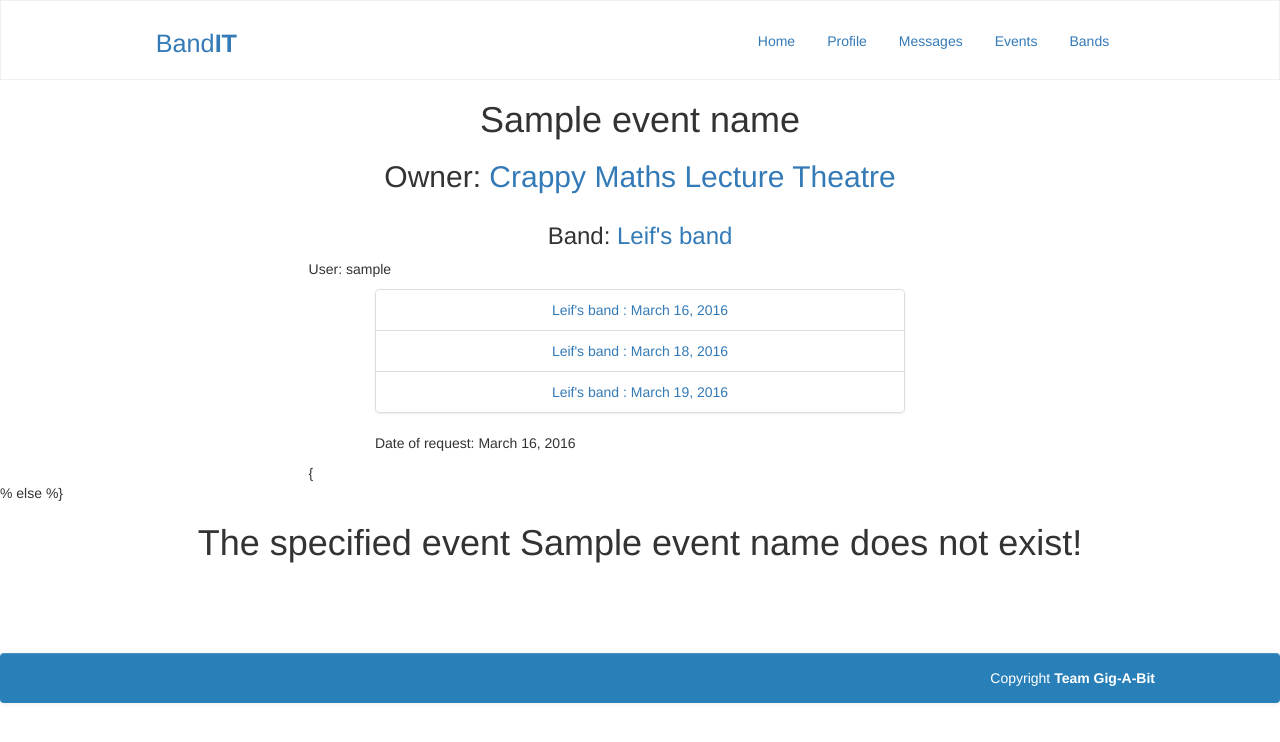
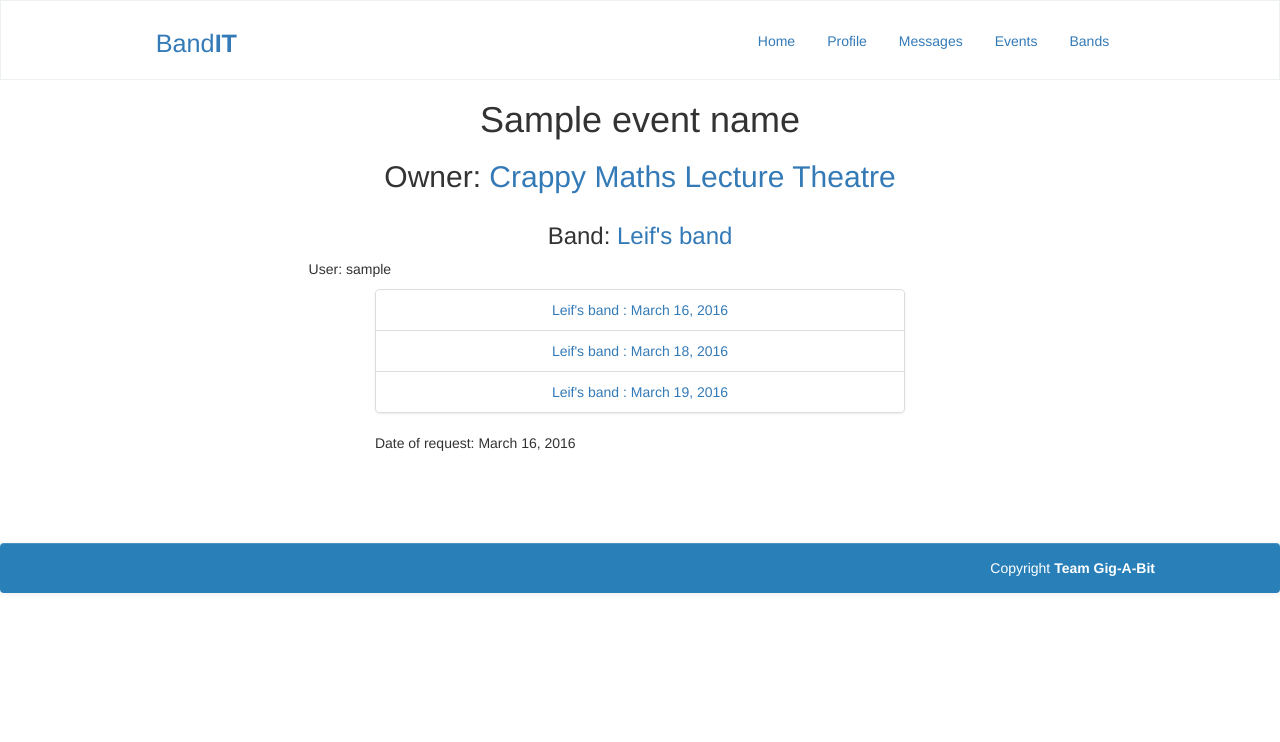
Before and after one commit to RobertCMcAlpine/Bandit, a Django app: template project/templates/bandit/event.html in a window 1280 px wide. Shown: the top 742 px of the page. Run offline with Django 3.2, Linux system fonts and the light colour scheme; data comes from the database, SQL or seed files in the repository; the template is opened without the code that fills it: values that come from a table or form of the project are taken from there, most other values are stand-ins (such as "Sample title", 1, 10 or a date in 2020); parts of the project's set-up code (start-up, migrations or seed data) failed here and were passed over; some libraries are stand-ins or nearby versions.

Commit message:
Fixed event.html

```diff
--- a/project/templates/bandit/event.html
+++ b/project/templates/bandit/event.html
@@ -80,14 +80,13 @@
 
             {% endif %}
 
-{
-		</div>
+{% else %}
+<h1>The specified event {{ event_name }} does not exist!</h1>
+{% endif %}
+        </div>
 
 </div>
 </div>
-% else %}
-<h1>The specified event {{ event_name }} does not exist!</h1>
-{% endif %}
 <nav class="navbar navbar-default navbar-static-bottom">
   <div class="container-fluid">
   <div class="row">
```
